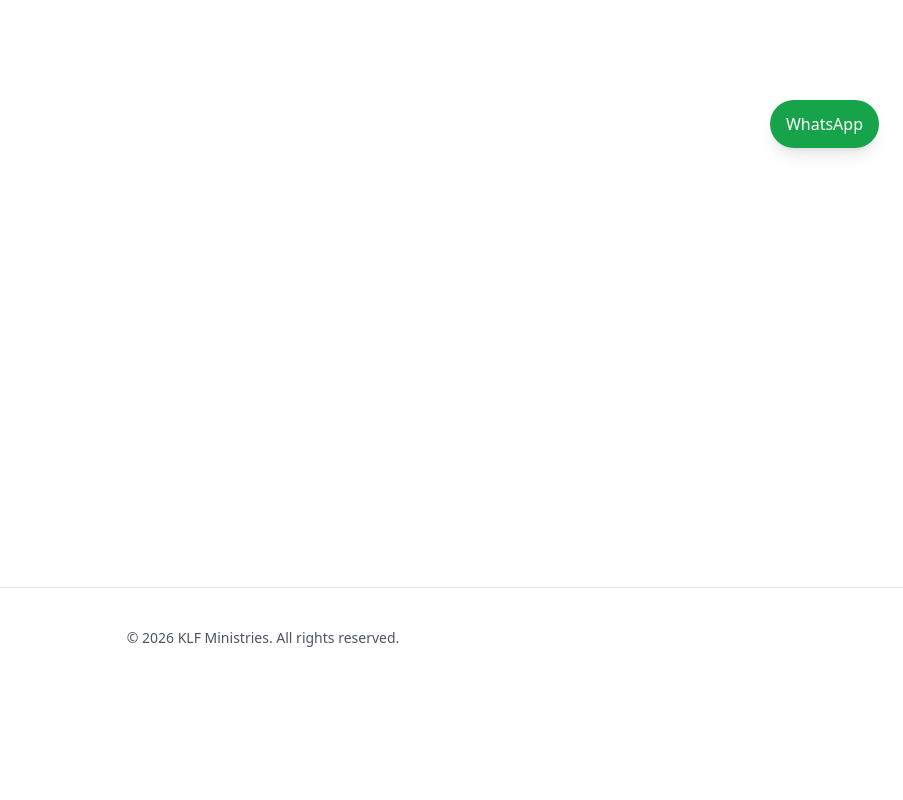
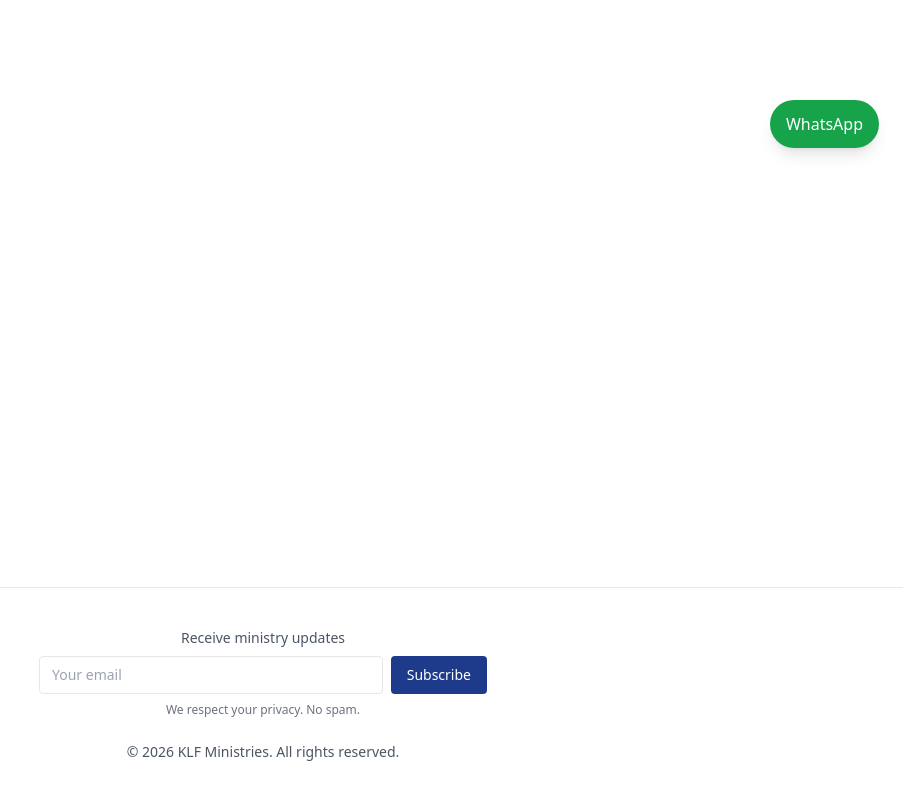
Before and after one commit to klfministries/klf-ministries-website, a Next.js app: page /en/contact in a window 1280 px wide. Shown: the part 628-1428 px from the top of the page, without its empty margins (377-1280 px from the left). Before the commit the page ends 1316 px from the top, so only its background shows below. Built offline with nearby package versions, Linux system fonts and the light colour scheme.

Commit message:
Add email signup form to footer

```diff
--- a/app/[lang]/layout.jsx
+++ b/app/[lang]/layout.jsx
@@ -70,8 +70,44 @@ export default function LangLayout({ children, params }) {
 
         {/* FOOTER */}
         <footer className="text-center text-sm text-gray-600 py-10 border-t mt-12">
-          © {new Date().getFullYear()} KLF Ministries. All rights reserved.
-        </footer>
+  {/* EMAIL SIGNUP */}
+  <div className="max-w-md mx-auto mb-6">
+    <p className="font-medium mb-2">
+      {lang === "es"
+        ? "Reciba actualizaciones del ministerio"
+        : "Receive ministry updates"}
+    </p>
+
+    <form
+      action="https://formspree.io/f/YOUR_FORM_ID"
+      method="POST"
+      className="flex gap-2 justify-center"
+    >
+      <input
+        type="email"
+        name="email"
+        required
+        placeholder={lang === "es" ? "Su correo electrónico" : "Your email"}
+        className="flex-1 border px-3 py-2 rounded"
+      />
+      <button
+        type="submit"
+        className="bg-blue-900 text-white px-4 py-2 rounded"
+      >
+        {lang === "es" ? "Suscribirse" : "Subscribe"}
+      </button>
+    </form>
+
+    <p className="text-xs text-gray-500 mt-2">
+      {lang === "es"
+        ? "Respetamos su privacidad. No enviamos spam."
+        : "We respect your privacy. No spam."}
+    </p>
+  </div>
+
+  © {new Date().getFullYear()} KLF Ministries. All rights reserved.
+</footer>
+
 
         {/* WHATSAPP FLOATING BUTTON (STEP 7) */}
         <a
```
